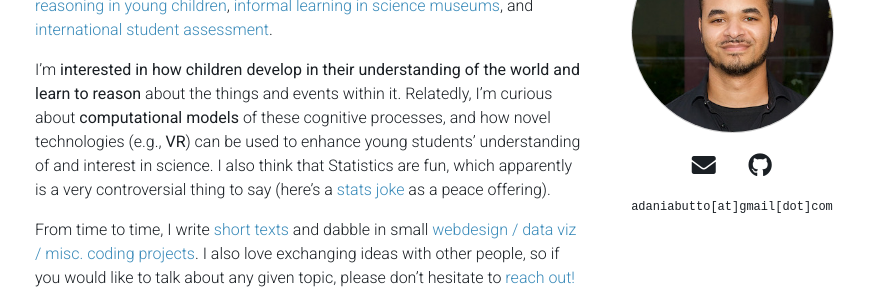
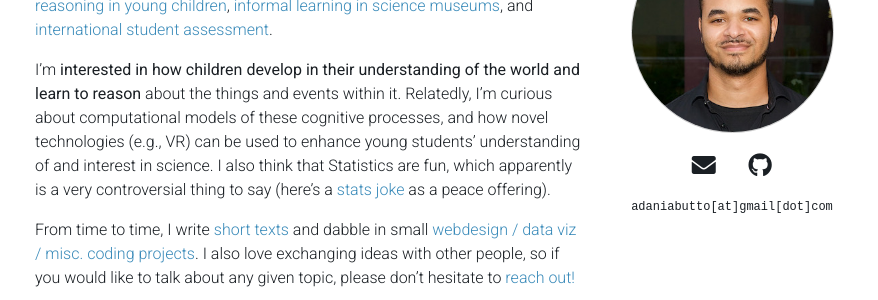
Before and after one commit to pindi-krishna/pindi-krishna.github.io, a Jekyll site: the page built from _pages/home.md, in a window 1280 px wide and 1095 px high. Shown: the part 216-516 px from the top of the window, without its empty margins (195-1073 px from the left). Built offline with Jekyll 4.4.1, drawn with Linux system fonts in a browser that asks for light colours; full-size pictures stand in for the smaller copies a plugin makes; comment, search, counter and statistics services are not loaded; a style sheet for code colours, icons or effects is not loaded.

```diff
--- a/_pages/home.md
+++ b/_pages/home.md
@@ -18,6 +18,6 @@ I'm a <b>master's student in Psychology</b> at the <a href="https://www.lmu.de/e
 
 I also <b>assist with various research</b> around <a href="https://www.psy.lmu.de/epp/forschung/explore/index.html">the development of scientific reasoning in young children</a>, <a href="https://www.edu.sot.tum.de/en/fil/research/laufende-projekte/instructional-prompts-in-the-museum/">informal learning in science museums</a>, and <a href="http://zib.education/en/home.html">international student assessment</a>.
 
-I'm <b>interested in how children develop in their understanding of the world and learn to reason</b> about the things and events within it. Relatedly, I'm curious about <b>computational models</b> of these cognitive processes, and how novel technologies (e.g., <b>VR</b>) can be used to enhance young students' understanding of and interest in science. I also think that Statistics are fun, which apparently is a very controversial thing to say (here's a <a href="https://i.stack.imgur.com/6SCx7.png" target="_blank">stats joke</a> as a peace offering).
+I'm <b>interested in how children develop in their understanding of the world and learn to reason</b> about the things and events within it. Relatedly, I'm curious about computational models of these cognitive processes, and how novel technologies (e.g., VR) can be used to enhance young students' understanding of and interest in science. I also think that Statistics are fun, which apparently is a very controversial thing to say (here's a <a href="https://i.stack.imgur.com/6SCx7.png" target="_blank">stats joke</a> as a peace offering).
 
 From time to time, I write <a href="/writings/">short texts</a> and dabble in small <a href="https://github.com/adaniabutto">webdesign / data viz / misc. coding projects</a>. I also love exchanging ideas with other people, so if you would like to talk about any given topic, please don't hesitate to <a href="mailto:adaniabutto@gmail.com">reach out!</a><br><br>
```
